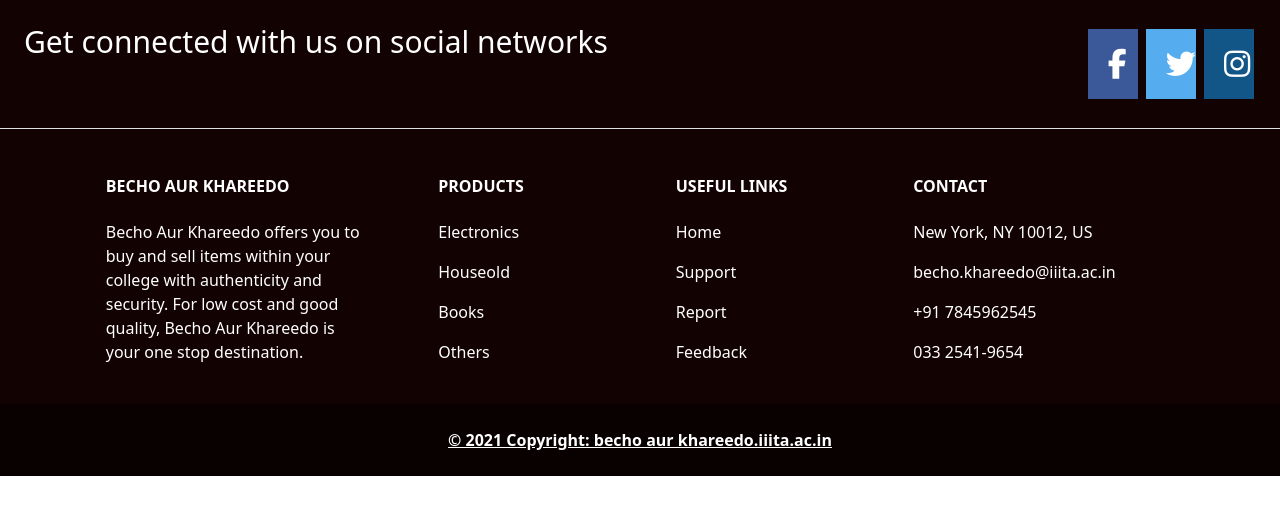
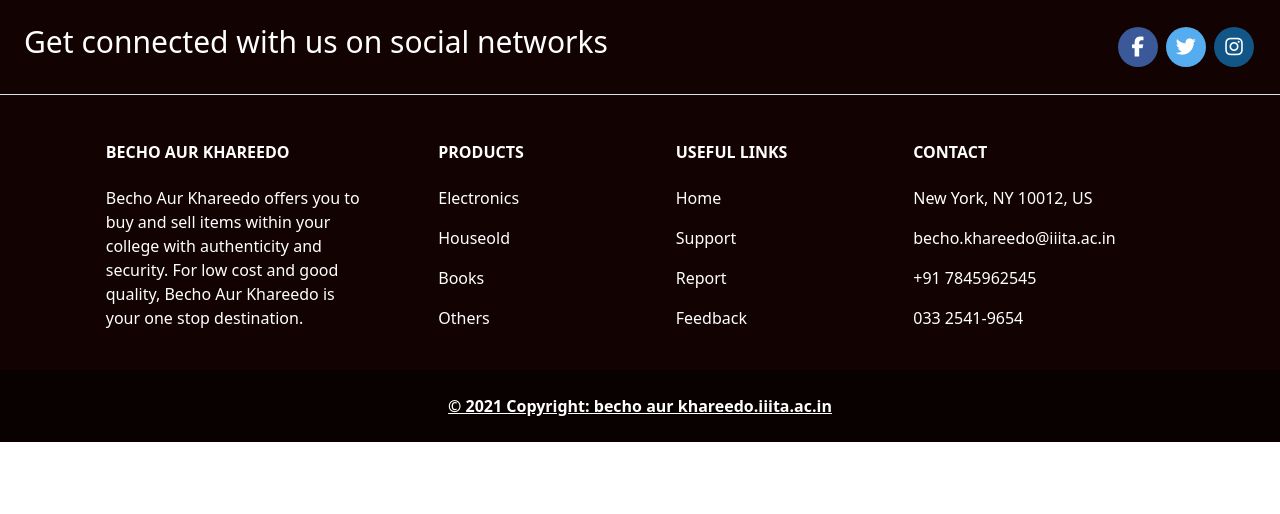
Before and after one commit to Dipankarscience/webcraft_project, a plain HTML site: page Footer.html in a window 1280 px wide. Drawn offline with nearby package versions, Linux system fonts and the light colour scheme.

Commit message:
final for profile and footer

```diff
--- a/Footer.html
+++ b/Footer.html
@@ -57,12 +57,13 @@
 
         <style>
           .fa {
-            padding: 20px;
-            font-size: 30px;
-            width: 50px;
+            padding: 10px;
+            font-size: 20px;
+            width: 40px;
             text-align: center;
             text-decoration: none;
-            margin: 5px 2px;
+            border-radius: 25px;
+            margin: 3px 2px;
           }
 
           .fa:hover {
```
